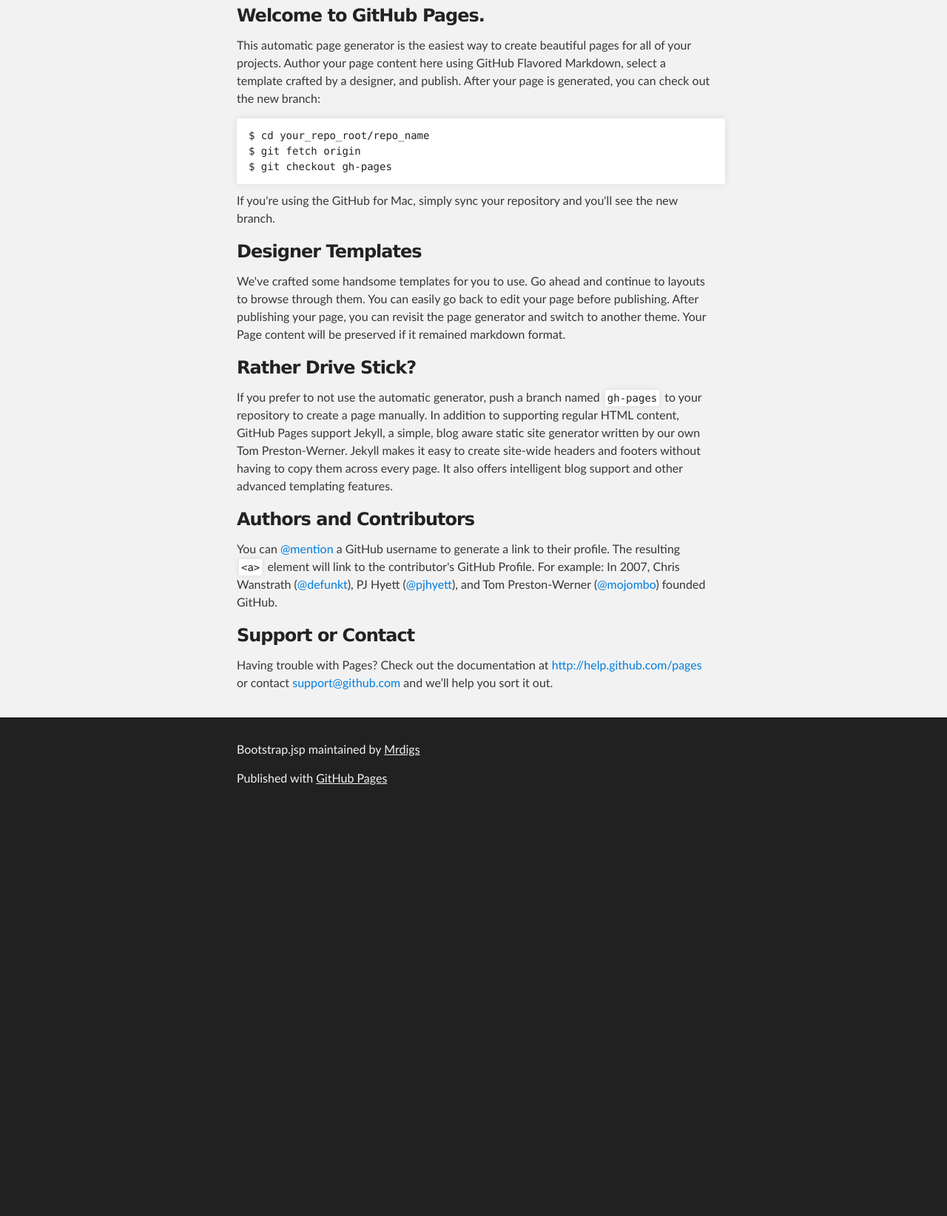
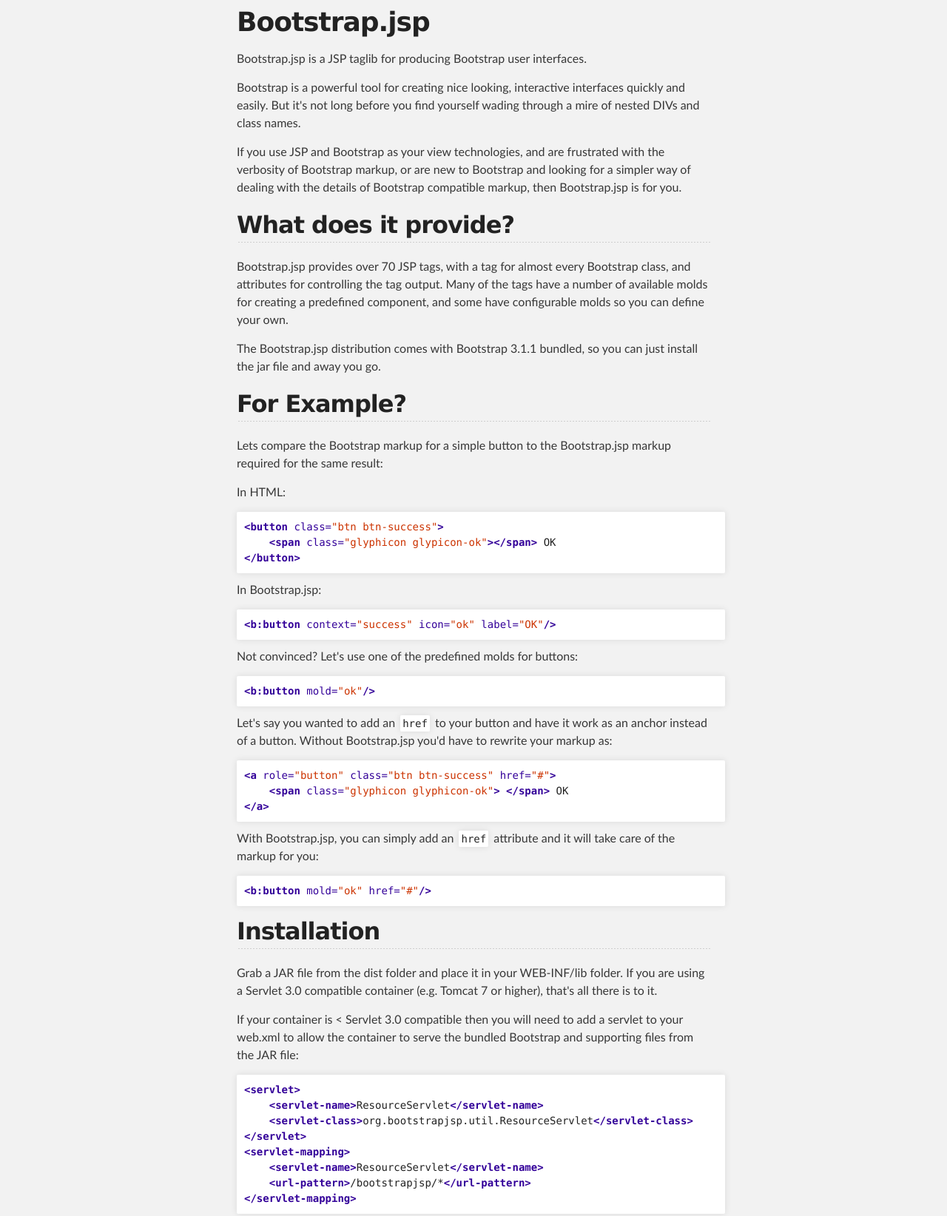
Before and after one commit to Mrdigs/Bootstrap.jsp, a plain HTML site: page index.html in a window 1280 px wide. Shown: the part 257-1901 px from the top of the page at 74% size. Before the commit the page ends 1356 px from the top, so only its background shows below. Drawn offline with Linux system fonts and the light colour scheme.

Commit message:
Create gh-pages branch via GitHub

```diff
--- a/index.html
+++ b/index.html
@@ -31,37 +31,113 @@
     <!-- MAIN CONTENT -->
     <div id="main_content_wrap" class="outer">
       <section id="main_content" class="inner">
-        <h3>
-<a name="welcome-to-github-pages" class="anchor" href="#welcome-to-github-pages"><span class="octicon octicon-link"></span></a>Welcome to GitHub Pages.</h3>
+        <h1>
+<a name="bootstrapjsp" class="anchor" href="#bootstrapjsp"><span class="octicon octicon-link"></span></a>Bootstrap.jsp</h1>
 
-<p>This automatic page generator is the easiest way to create beautiful pages for all of your projects. Author your page content here using GitHub Flavored Markdown, select a template crafted by a designer, and publish. After your page is generated, you can check out the new branch:</p>
+<p>Bootstrap.jsp is a JSP taglib for producing Bootstrap user interfaces.</p>
 
-<pre><code>$ cd your_repo_root/repo_name
-$ git fetch origin
-$ git checkout gh-pages
-</code></pre>
+<p>Bootstrap is a powerful tool for creating nice looking, interactive interfaces
+quickly and easily. But it's not long before you find yourself wading through
+a mire of nested DIVs and class names.</p>
 
-<p>If you're using the GitHub for Mac, simply sync your repository and you'll see the new branch.</p>
+<p>If you use JSP and Bootstrap as your view technologies, and are frustrated with
+the verbosity of Bootstrap markup, or are new to Bootstrap and looking for a
+simpler way of dealing with the details of Bootstrap compatible markup, then
+Bootstrap.jsp is for you.</p>
 
-<h3>
-<a name="designer-templates" class="anchor" href="#designer-templates"><span class="octicon octicon-link"></span></a>Designer Templates</h3>
+<h2>
+<a name="what-does-it-provide" class="anchor" href="#what-does-it-provide"><span class="octicon octicon-link"></span></a>What does it provide?</h2>
 
-<p>We've crafted some handsome templates for you to use. Go ahead and continue to layouts to browse through them. You can easily go back to edit your page before publishing. After publishing your page, you can revisit the page generator and switch to another theme. Your Page content will be preserved if it remained markdown format.</p>
+<p>Bootstrap.jsp provides over 70 JSP tags, with a tag for almost every Bootstrap
+class, and attributes for controlling the tag output. Many of the tags have a
+number of available molds for creating a predefined component, and some have
+configurable molds so you can define your own.</p>
 
-<h3>
-<a name="rather-drive-stick" class="anchor" href="#rather-drive-stick"><span class="octicon octicon-link"></span></a>Rather Drive Stick?</h3>
+<p>The Bootstrap.jsp distribution comes with Bootstrap 3.1.1 bundled, so you can
+just install the jar file and away you go.</p>
 
-<p>If you prefer to not use the automatic generator, push a branch named <code>gh-pages</code> to your repository to create a page manually. In addition to supporting regular HTML content, GitHub Pages support Jekyll, a simple, blog aware static site generator written by our own Tom Preston-Werner. Jekyll makes it easy to create site-wide headers and footers without having to copy them across every page. It also offers intelligent blog support and other advanced templating features.</p>
+<h2>
+<a name="for-example" class="anchor" href="#for-example"><span class="octicon octicon-link"></span></a>For Example?</h2>
 
-<h3>
-<a name="authors-and-contributors" class="anchor" href="#authors-and-contributors"><span class="octicon octicon-link"></span></a>Authors and Contributors</h3>
+<p>Lets compare the Bootstrap markup for a simple button to the Bootstrap.jsp
+markup required for the same result:</p>
 
-<p>You can <a href="https://github.com/blog/821" class="user-mention">@mention</a> a GitHub username to generate a link to their profile. The resulting <code>&lt;a&gt;</code> element will link to the contributor's GitHub Profile. For example: In 2007, Chris Wanstrath (<a href="https://github.com/defunkt" class="user-mention">@defunkt</a>), PJ Hyett (<a href="https://github.com/pjhyett" class="user-mention">@pjhyett</a>), and Tom Preston-Werner (<a href="https://github.com/mojombo" class="user-mention">@mojombo</a>) founded GitHub.</p>
+<p>In HTML:</p>
 
-<h3>
-<a name="support-or-contact" class="anchor" href="#support-or-contact"><span class="octicon octicon-link"></span></a>Support or Contact</h3>
+<div class="highlight highlight-html"><pre><span class="nt">&lt;button</span> <span class="na">class=</span><span class="s">"btn btn-success"</span><span class="nt">&gt;</span>
+    <span class="nt">&lt;span</span> <span class="na">class=</span><span class="s">"glyphicon glypicon-ok"</span><span class="nt">&gt;&lt;/span&gt;</span> OK
+<span class="nt">&lt;/button&gt;</span>
+</pre></div>
 
-<p>Having trouble with Pages? Check out the documentation at <a href="http://help.github.com/pages">http://help.github.com/pages</a> or contact <a href="mailto:support@github.com">support@github.com</a> and we’ll help you sort it out.</p>
+<p>In Bootstrap.jsp:</p>
+
+<div class="highlight highlight-xml"><pre><span class="nt">&lt;b:button</span> <span class="na">context=</span><span class="s">"success"</span> <span class="na">icon=</span><span class="s">"ok"</span> <span class="na">label=</span><span class="s">"OK"</span><span class="nt">/&gt;</span>
+</pre></div>
+
+<p>Not convinced? Let's use one of the predefined molds for buttons:</p>
+
+<div class="highlight highlight-xml"><pre><span class="nt">&lt;b:button</span> <span class="na">mold=</span><span class="s">"ok"</span><span class="nt">/&gt;</span>
+</pre></div>
+
+<p>Let's say you wanted to add an <code>href</code> to your button and have it work as an
+anchor instead of a button. Without Bootstrap.jsp you'd have to rewrite
+your markup as:</p>
+
+<div class="highlight highlight-html"><pre><span class="nt">&lt;a</span> <span class="na">role=</span><span class="s">"button"</span> <span class="na">class=</span><span class="s">"btn btn-success"</span> <span class="na">href=</span><span class="s">"#"</span><span class="nt">&gt;</span>
+    <span class="nt">&lt;span</span> <span class="na">class=</span><span class="s">"glyphicon glyphicon-ok"</span><span class="nt">&gt;</span> <span class="nt">&lt;/span&gt;</span> OK
+<span class="nt">&lt;/a&gt;</span>
+</pre></div>
+
+<p>With Bootstrap.jsp, you can simply add an <code>href</code> attribute and it will take
+care of the markup for you:</p>
+
+<div class="highlight highlight-xml"><pre><span class="nt">&lt;b:button</span> <span class="na">mold=</span><span class="s">"ok"</span> <span class="na">href=</span><span class="s">"#"</span><span class="nt">/&gt;</span>
+</pre></div>
+
+<h2>
+<a name="installation" class="anchor" href="#installation"><span class="octicon octicon-link"></span></a>Installation</h2>
+
+<p>Grab a JAR file from the dist folder and place it in your WEB-INF/lib folder.
+If you are using a Servlet 3.0 compatible container (e.g. Tomcat 7 or higher),
+that's all there is to it.</p>
+
+<p>If your container is &lt; Servlet 3.0 compatible then you will need to add a
+servlet to your web.xml to allow the container to serve the bundled Bootstrap
+and supporting files from the JAR file:</p>
+
+<div class="highlight highlight-xml"><pre><span class="nt">&lt;servlet&gt;</span>
+    <span class="nt">&lt;servlet-name&gt;</span>ResourceServlet<span class="nt">&lt;/servlet-name&gt;</span>
+    <span class="nt">&lt;servlet-class&gt;</span>org.bootstrapjsp.util.ResourceServlet<span class="nt">&lt;/servlet-class&gt;</span>
+<span class="nt">&lt;/servlet&gt;</span>
+<span class="nt">&lt;servlet-mapping&gt;</span>
+    <span class="nt">&lt;servlet-name&gt;</span>ResourceServlet<span class="nt">&lt;/servlet-name&gt;</span>
+    <span class="nt">&lt;url-pattern&gt;</span>/bootstrapjsp/*<span class="nt">&lt;/url-pattern&gt;</span>
+<span class="nt">&lt;/servlet-mapping&gt;</span>
+</pre></div>
+
+<h2>
+<a name="getting-started" class="anchor" href="#getting-started"><span class="octicon octicon-link"></span></a>Getting Started</h2>
+
+<p>Once installation is complete, create a new JSP with the following contents,
+and point your browser at it:</p>
+
+<div class="highlight highlight-xml"><pre><span class="err">&lt;</span>%@ taglib uri="http://bootstrapjsp.org/" prefix="b" %&gt;
+<span class="nt">&lt;b:kickstart</span> <span class="na">title=</span><span class="s">"My First Page"</span><span class="nt">&gt;</span>
+    <span class="nt">&lt;b:button</span> <span class="na">mold=</span><span class="s">"ok"</span><span class="nt">/&gt;</span>
+<span class="nt">&lt;/b:kickstart&gt;</span>
+</pre></div>
+
+<p>The kickstart tag outputs a basic HTML <code>head</code> and <code>body</code> tag to help you get up
+and running quickly. It is not really intended for production use, and you
+would probably want to write your own <code>head</code> anyway.</p>
+
+<h2>
+<a name="documentation" class="anchor" href="#documentation"><span class="octicon octicon-link"></span></a>Documentation</h2>
+
+<p>There are Javadoc API docs and TLD docs available in the docs folder.</p>
+
+<p>Full documentation on all the tags with examples is a work in progress and will
+be available shortly.</p>
       </section>
     </div>
 
```
Also changed, not shown: params.json (+1 -1 lines).
